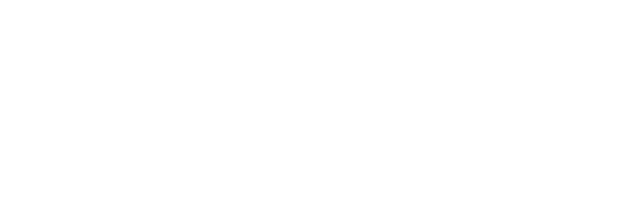
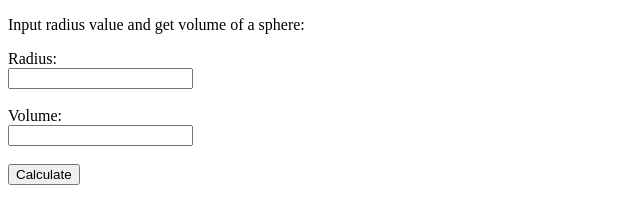
Before and after one commit to AmeliaES/CodeSpace-JavaScript, a plain HTML site: page index.html in a window 1280 px wide. Shown: the whole page, without its empty margins (0-640 px from the left). Drawn offline with Linux system fonts and the light colour scheme.

Commit message:
complete JS DOM activites

```diff
--- a/index.html
+++ b/index.html
@@ -1,5 +1,5 @@
 <!doctype html>
-<html lang="en">
+<!-- <html lang="en">
     <head>
         <meta charset="utf-8">
         <meta name="viewport" content="width=device-width, initial-scale=1">
@@ -10,12 +10,74 @@
     <p id="controlStatements_activity2"></p>
     <p id="loops_activity1"></p>
     <p id="loops_activity2"></p>
-    <p id="arrays_activity1"></p>
+    <p id="arrays_activity1"></p> -->
     <!-- Ensure all js scripts are below html code, else "getElementById" does not work -->
     <!-- <script src="JS_Basics.js"></script>   -->
     <!-- <script src="JS_Control_Statements.js"></script>  -->
     <!-- <script src="JS_Loops.js"></script> -->
     <!-- <script src="JS_Arrays.js"></script> -->
-    <script src="JS_Functions.js"></script>
+    <!-- <script src="JS_Functions.js"></script>
 </body>
+</html> -->
+
+<!-- Activity 1 - Vanilla JS DOM
+Here is a sample html file with a submit button. Now modify the style of the paragraph text through JavaScript code.
+
+Sample HTML file : -->
+
+
+<!-- <!DOCTYPE html>
+<html lang="en">
+    <head>
+        <meta charset=utf-8 />
+        <title>Activity 1 - Vanilla JS DOM</title>
+    </head>
+    <body>
+        <p id ='text'>Vanilla JS DOM</p>
+        <div>
+        <button id="jsstyle"
+        onclick="js_style()">Style</button>
+        </div>
+
+        <script>
+            function js_style() {
+                document.getElementById("text").style.color = "green"; // text changes to green after clicking the button
+            }
+
+        </script>
+    </body>
+</html> -->
+
+<!-- Activity 2 - Vanilla JS DOM
+Write a JavaScript program to calculate the volume of a sphere. -->
+
+<html lang="en">
+    <head>
+        <meta charset=utf-8 />
+        <title>Activity 2 - Vanilla JS DOM</title>
+    </head>
+    <body>
+        <p>Input radius value and get volume of a sphere:</p>
+        <label for="radius">Radius:</label>
+        <br>
+        <input type="number" id="radius" name="radius">
+        <br><br>
+        <label for="volume">Volume:</label>
+        <br>
+        <input type="number" id="volume" readonly>
+        <br><br>
+        <div>
+            <button id="calc_radius"
+            onclick="calc_radius()">Calculate</button>
+        </div>
+
+
+        <script>
+            function calc_radius() {
+                let radius = document.getElementById("radius").value
+                document.getElementById("volume").value = Math.round( 4/3 * Math.PI * Math.pow(radius, 3) )
+            }
+
+        </script>
+    </body>
 </html>
```
